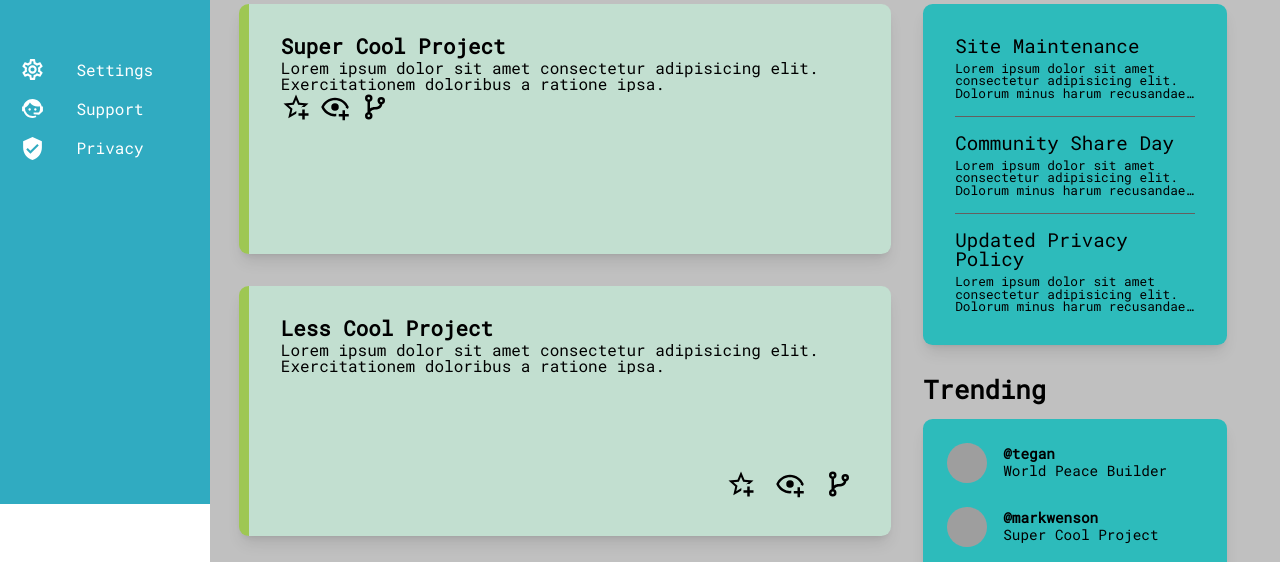
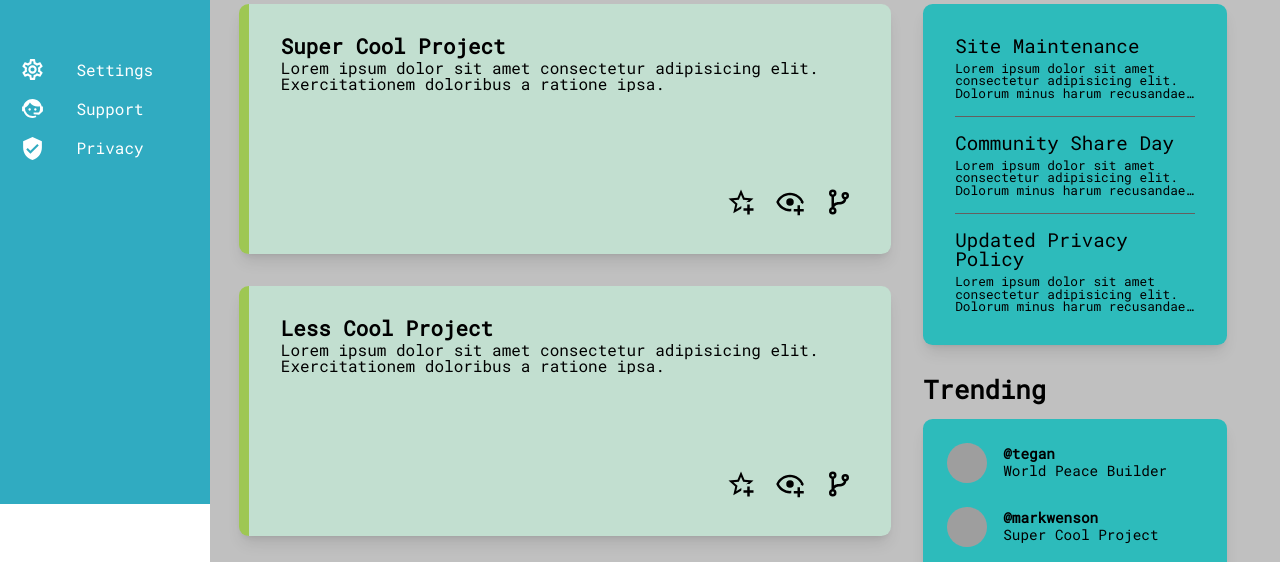
Before and after one commit to markwenson/admin-dashboard, a plain HTML site: page index.html in a window 1280 px wide. Shown: the part 296-858 px from the top of the page. Drawn offline with Linux system fonts and the light colour scheme; grey boxes are pictures that could not be loaded.

Commit message:
Fixed icons

```diff
--- a/index.html
+++ b/index.html
@@ -113,7 +113,7 @@
                     <p class="card-text">Lorem ipsum dolor sit amet consectetur adipisicing elit.
                         Exercitationem doloribus a ratione ipsa.
                     </p>
-                    <div class="action-assets">
+                    <div class="action-icons">
                         <img src="assets/star-plus-outline.svg" alt="star-plus-outline">
                         <img src="assets/eye-plus-outline.svg" alt="eye-plus-outline">
                         <img src="assets/source-branch.svg" alt="source-branch">
```
